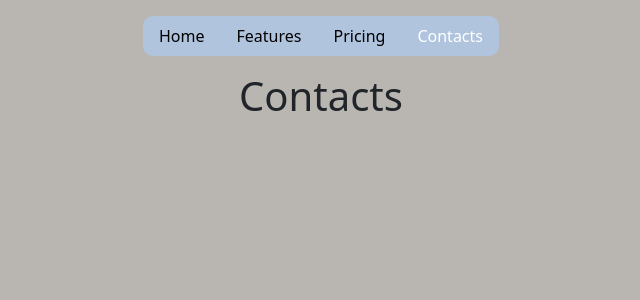
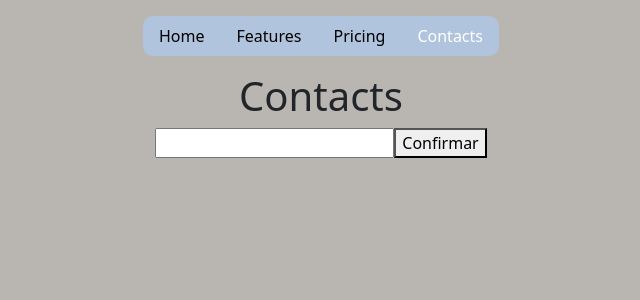
Before and after one commit to F4hdC/React_First_Project, a React (Create React App) app: page /About in a window 1280 px wide. Shown: the top 300 px of the page, without its empty margins (319-959 px from the left). Built offline with nearby package versions, Linux system fonts and the light colour scheme.

Commit message:
OnChangeEvent

```diff
--- a/src/components/contacts/contacts.js
+++ b/src/components/contacts/contacts.js
@@ -1,14 +1,28 @@
 import React, { Component } from 'react'
-import PropTypes from 'prop-types'
+//import PropTypes from 'prop-types'
 import './Contacts.css'
 
 // Para pasar los parametros a una clase, basta con llamarlo con this.props
 class Contacts extends Component {
+
+    state = {
+        name:""
+    }
+
+    handleChange = (event) =>{
+        this.setState({ // para almacenar algo dentro del state
+            name: event.target.value,
+        })
+    }
     render() {
-        const {name,tel,email} = this.props;
+        //const {name,tel,email} = this.props;
         return (
             <div className="div_contacts">
                 <h1>Contacts</h1>
+                <input type="text" onChange={this.handleChange} />
+                <button>Confirmar</button>
+                <p>{this.state.name}</p>
+
             </div>
         )
     }
--- a/src/components/navbar/Navbar.js
+++ b/src/components/navbar/Navbar.js
@@ -5,8 +5,9 @@ import Home from '../home/Home';
 import Features from '../Features/Features';
 import Pricing from '../pricing/Pricing';
 
+
 // Importo las rutas para la navegacion
-import { BrowserRouter as Router, Route,Link,NavLink } from 'react-router-dom';
+import { BrowserRouter as Router, Route,NavLink } from 'react-router-dom';
 
 // Para pasar parametros auna funcion, hay que añadirlos dentro de los parentesis
 const Navbar = (parametros) => {
@@ -21,7 +22,6 @@ const Navbar = (parametros) => {
             <li className="nav-item"><NavLink to="/" exact className="nav-link">Home</NavLink></li>
             <li className="nav-item"><NavLink to="/Features" className="nav-link">Features</NavLink></li>
             <li className="nav-item"><NavLink to="/Pricing" className="nav-link">Pricing</NavLink></li>
-            {/* <li className="nav-item"><Link to="#" className="nav-link">FAQs</Link></li> */}
             <li className="nav-item"><NavLink to="/About" className="nav-link">{title_about}</NavLink></li>
           </ul>
         </header>
```
